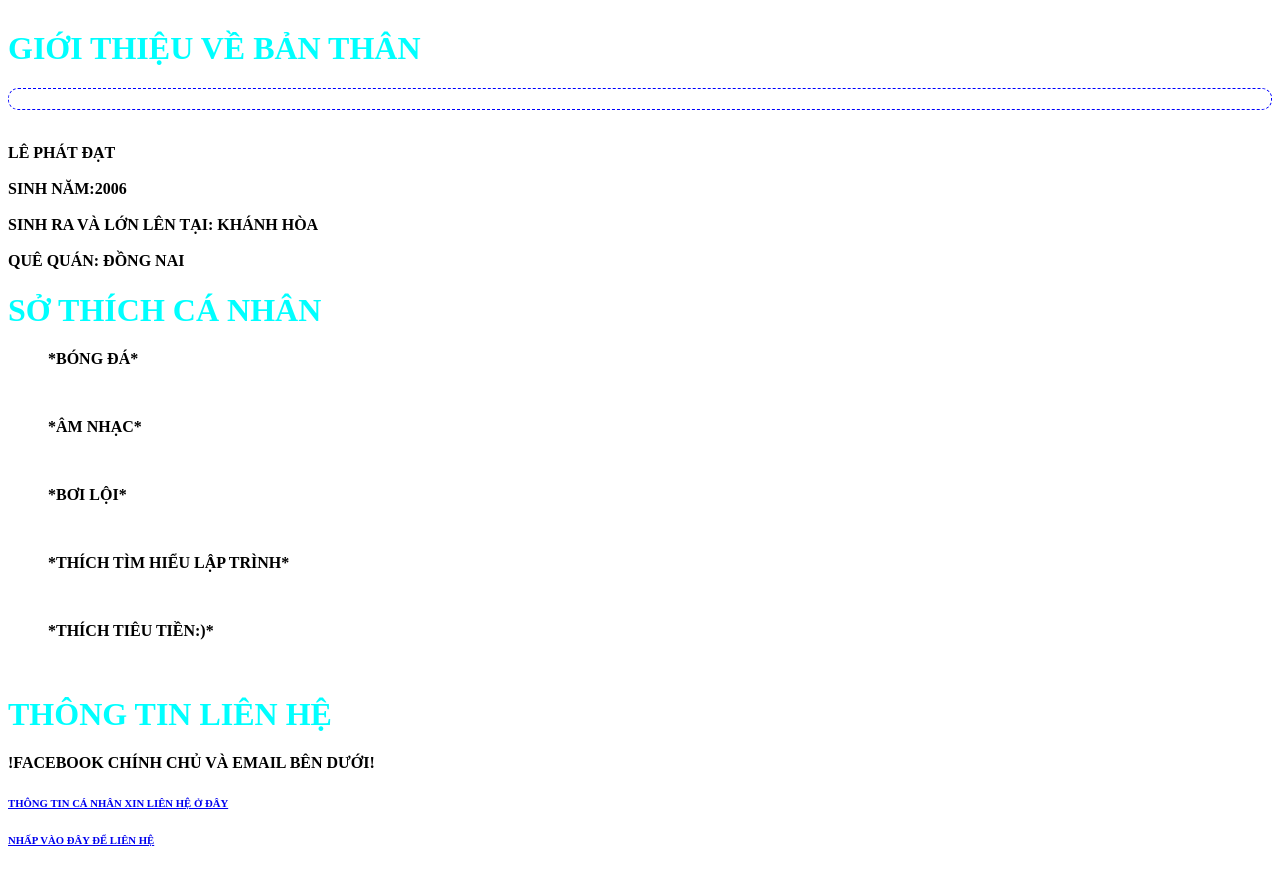
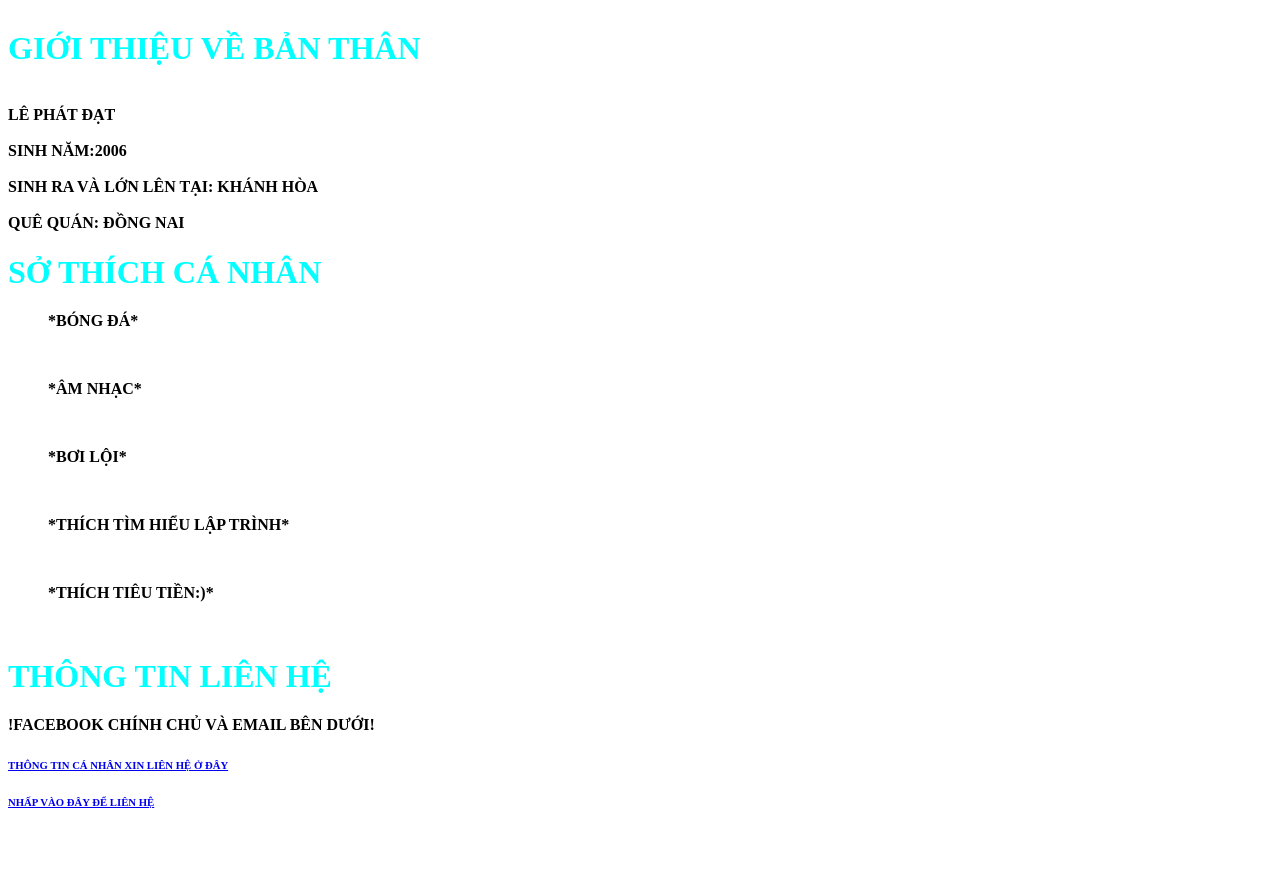
Before and after one commit to lephatdatcr123/lephatdatcr123, a plain HTML site: page index.html in a window 1280 px wide. After the commit the page ends 833 px from the top, so only its background shows below. Drawn offline with Linux system fonts and the light colour scheme.

Commit message:
Update index.html

```diff
--- a/index.html
+++ b/index.html
@@ -5,7 +5,7 @@
         Lê Phát Đạt
     </title>
         </head>
-         <p style="font-size: 30px;"><H1>GIỚI THIỆU VỀ BẢN THÂN</H1></p> <p style="border: 1px dashed blue; border-radius: 10px; padding: 10px;">
+         <p style="font-size: 30px;"><H1>GIỚI THIỆU VỀ BẢN THÂN</H1>
             <style>h1 {color: aqua};</style>
           <style>
     .circle {
```
